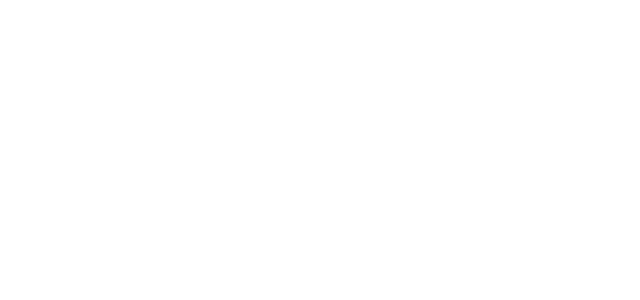
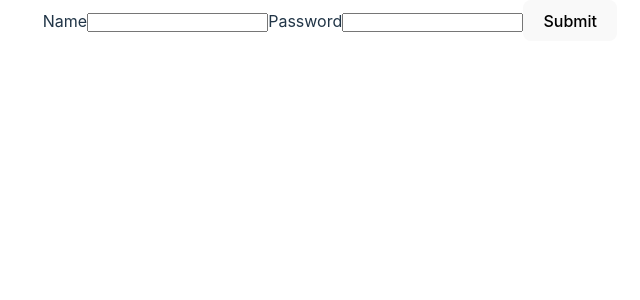
Before and after one commit to Amin-Ansari/React-Refresher, a React (Vite) app: page / in a window 1280 px wide. Shown: the top 300 px of the page, without its empty margins (310-950 px from the left). Built offline with nearby package versions, Linux system fonts and the light colour scheme.

Commit message:
The controlled-form is don

```diff
--- a/src/App.jsx
+++ b/src/App.jsx
@@ -1,5 +1,46 @@
+import { useState } from "react";
+
+import Form from "./Components/Form";
+import "./App.css";
+
 function App() {
-  return <div className="app"></div>;
+  const [userName, setTheUserName] = useState("");
+  const [password, setThePassword] = useState("");
+
+  const userInfo = {};
+
+  function resetThepassAndUserName() {
+    setTheUserName("");
+    setThePassword("");
+  }
+
+  const passwordValueHandler = (value) => {
+    setThePassword(value);
+  };
+  const userNameValueHandler = (value) => {
+    setTheUserName(value);
+  };
+
+  const onFormSubmission = (e) => {
+    e.preventDefault();
+    userInfo["userNameValue"] = userName;
+    userInfo.passwordValue = password;
+
+    resetThepassAndUserName();
+    console.log(userInfo);
+  };
+
+  return (
+    <div className="app">
+      <Form
+        userNameValue={userName}
+        passwordValue={password}
+        userNameFunction={userNameValueHandler}
+        passwordFunction={passwordValueHandler}
+        formSubmitHandler={onFormSubmission}
+      />
+    </div>
+  );
 }
 
 export default App;
--- /dev/null
+++ b/src/Components/Form.jsx
@@ -0,0 +1,27 @@
+export default function Form(props) {
+  const {
+    formSubmitHandler,
+    passwordFunction,
+    userNameFunction,
+    passwordValue,
+    userNameValue,
+  } = props;
+
+  return (
+    <form onSubmit={formSubmitHandler}>
+      <label>Name</label>
+      <input
+        type={"text"}
+        value={userNameValue}
+        onChange={(e) => userNameFunction(e.target.value)}
+      ></input>
+      <label>Password</label>
+      <input
+        type={"password"}
+        value={passwordValue}
+        onChange={(e) => passwordFunction(e.target.value)}
+      ></input>
+      <button type="submit">Submit</button>
+    </form>
+  );
+}
```
